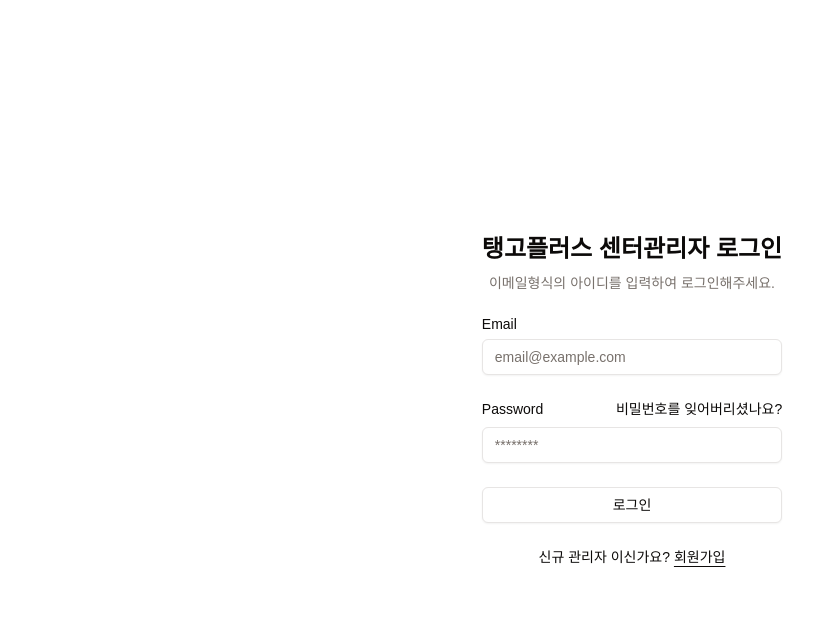
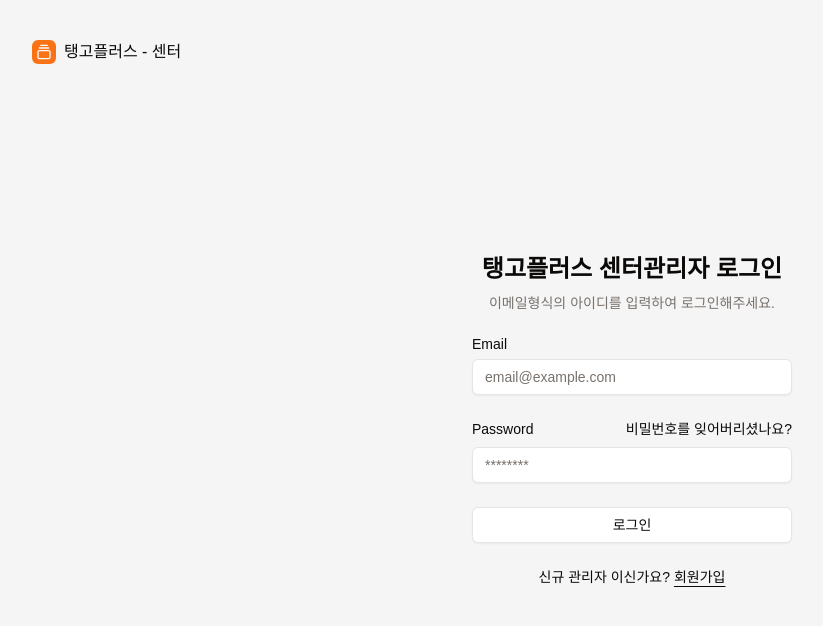
Before and after one commit to TangoplusCompany/center_fe, a Next.js app: page /login in a window 1280 px wide. Shown: the top 626 px of the page, without its empty margins (8-831 px from the left). Built offline with nearby package versions, Linux system fonts and the light colour scheme.

Commit message:
fix: layout 분리

```diff
--- a/src/app/(unauth)/layout.tsx
+++ b/src/app/(unauth)/layout.tsx
@@ -1,9 +1,26 @@
 import UnAuthLayout from "@/components/Layouts/UnAuthLayout";
+import { GalleryVerticalEnd } from "lucide-react";
 
 export default function RootLayout({
   children,
 }: Readonly<{
   children: React.ReactNode;
 }>) {
-  return <UnAuthLayout>{children}</UnAuthLayout>;
+  return (
+    <UnAuthLayout>
+      <div className="h-screen w-full">
+        <div className="flex flex-col gap-4 p-6 md:p-10 bg-[#F5F5F5] dark:bg-[#1A1A1A] h-full">
+          <div className="flex justify-center gap-2 md:justify-start">
+            <a href="#" className="flex items-center gap-2 font-medium">
+              <div className="flex h-6 w-6 items-center justify-center rounded-md bg-primary text-primary-foreground">
+                <GalleryVerticalEnd className="size-4" />
+              </div>
+              탱고플러스 - 센터
+            </a>
+          </div>
+          {children}
+        </div>
+      </div>
+    </UnAuthLayout>
+  );
 }
```
